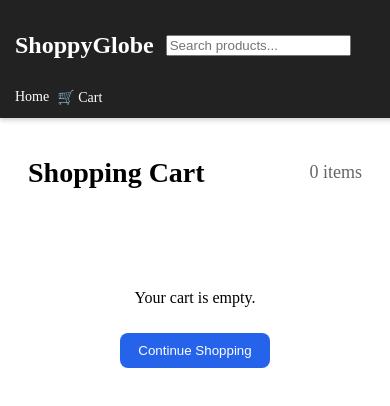
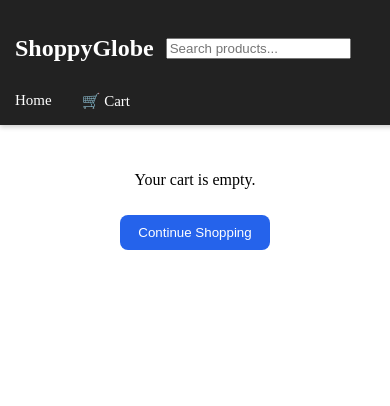
Before and after one commit to Sweety-Mitra/shoppy_globe_e_commerce, a React (Vite) app: page /cart in a window 390 px wide. Shown: the top 406 px of the page. Built offline with nearby package versions, Linux system fonts and the light colour scheme.

Commit message:
Favicon and responsive

```diff
--- a/index.html
+++ b/index.html
@@ -2,7 +2,8 @@
 <html lang="en">
   <head>
     <meta charset="UTF-8" />
-    <link rel="icon" type="image/svg+xml" href="/vite.svg" />
+    <!-- <link rel="icon" type="image/svg+xml" href="/vite.svg" /> -->
+    <link rel="icon" type="image/png" href="/public/icon.png" />
     <meta name="viewport" content="width=device-width, initial-scale=1.0" />
     <title>shoppyglobe-e-commerce</title>
   </head>
--- a/src/index.css
+++ b/src/index.css
@@ -1,3 +1,10 @@
+body {
+  width: 100vw;
+  overflow-x: hidden;
+  padding: 0px !important;
+  margin: 0px !important;
+}
+
 .header {
   position: fixed;
   top: 0;
@@ -350,7 +357,7 @@ button {
 
 /* HERO SECTION */
 .hero {
-  width: 97.4%;
+  width: 100vw;
   min-height: 75vh;
   display: flex;
   justify-content: center;
@@ -362,7 +369,7 @@ button {
     ),
     url("https://images.unsplash.com/photo-1542291026-7eec264c27ff?q=80&w=1600&auto=format") center/cover no-repeat;
   color: #fff;
-  padding: 20px;
+  padding: 100px;
 }
 
 /* Inner content */
@@ -436,57 +443,136 @@ button {
   }
 }
 
+/* ============================
+   RESPONSIVE — TABLETS (iPad)
+   ============================ */
+@media (max-width: 820px) {
 
+  body {
+    padding-top: 90px;
+  }
 
-/* Responsive */
-@media (max-width: 768px) {
+  .header {
+    padding: 12px 16px;
+  }
+
+  .header nav a {
+    font-size: 15px;
+    margin-right: 20px;
+  }
+
+  .product-grid {
+    grid-template-columns: repeat(auto-fit, minmax(200px, 1fr));
+  }
+
   .cart-layout {
     grid-template-columns: 1fr;
   }
+
+  .summary-box {
+    max-width: 100%;
+  }
 }
 
+/* ============================
+   RESPONSIVE — MOBILE PHONES
+   ============================ */
+@media (max-width: 480px) {
 
-/* ===========================
-   RESPONSIVE DESIGN
-=========================== */
+  html, body {
+    width: 100%;
+    overflow-x: hidden !important;
+  }
 
-/* === Tablets (iPad, up to 820px) === */
-@media (max-width: 820px) {
+  body {
+    padding-top: 110px;
+  }
+
+  /* --- HEADER --- */
   .header {
-    padding: 12px 15px;
+    flex-direction: column;
+    align-items: flex-start;
+    padding: 15px;
+    gap: 10px;
+  }
+
+  .header nav {
+    flex-wrap: wrap;
+    gap: 10px;
+    margin-right: 0;
   }
 
   .header nav a {
     font-size: 15px;
   }
-}
 
-/* === Mobile Phones (up to 480px) === */
-@media (max-width: 480px) {
-  .header {
+  /* --- HERO --- */
+  .hero {
+    width: 100% !important; /* fixes overflow */
+    padding: 20px 10px;
+  }
+
+  .hero-inner h1 {
+    font-size: 2.2rem;
+  }
+
+  .hero-inner p {
+    font-size: 1rem;
+  }
+
+  /* --- GRID --- */
+  .product-grid {
+    grid-template-columns: 1fr !important;
+    padding: 10px;
+  }
+
+  /* --- CART PAGE --- */
+  .cart-page {
+    padding: 0px !important;
+  }
+
+  .cart-layout {
+    grid-template-columns: 1fr !important;
+    width: 100%;
+  }
+
+  .cart-item {
     flex-direction: column;
     align-items: flex-start;
-    gap: 10px;
-    padding: 12px 15px;
+    width: 100%;
+    padding: 0px !important;
   }
 
-  .header nav {
+  .cart-img {
     width: 100%;
-    display: flex;
+    max-width: 160px;
+    height: auto;
   }
 
-  .header nav a {
+  .qty-btn {
+    width: 30px;
+    height: 30px;
+  }
+
+  /* --- SUMMARY BOX --- */
+  .summary-box {
+    width: 90%;
+    margin-top: 20px;
+  }
+
+  /* --- CHECKOUT PAGE --- */
+  .checkout-container {
+    max-width: 100%;
+    padding: 20px;
+    margin: 80px 10px 30px 10px;
+  }
+
+  .checkout-container h2 {
+    font-size: 22px;
+  }
+
+  .checkout-container input,
+  .checkout-container textarea {
     font-size: 14px;
   }
-
-  .count {
-    font-size: 11px;
-    padding: 2px 5px;
-    top: -4px;
-    right: -6px;
-  }
-
-  body {
-    padding-top: 90px; /* header becomes taller on mobile */
-  }
 }
```
Also changed, not shown: public/icon.png (added), 1 other file (tests, documents, lock files or other folders).
